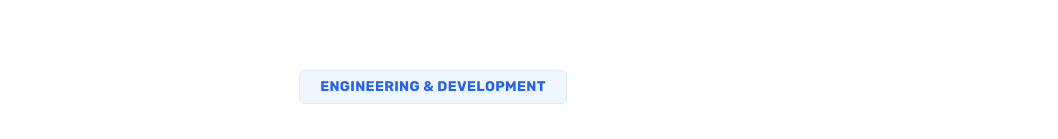
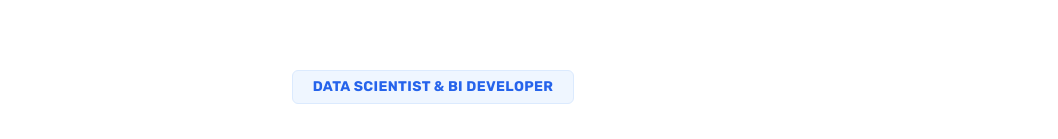
Before and after one commit to liorkima5-coder/Portfolio, a Next.js app: page / in a window 1280 px wide. Shown: the part 154-293 px from the top of the page, without its empty margins (207-1265 px from the left). Built offline with nearby package versions, Linux system fonts and the light colour scheme.

Commit message:
Update page.tsx

```diff
--- a/app/page.tsx
+++ b/app/page.tsx
@@ -7,7 +7,7 @@ export default function Home() {
       <section className="flex flex-col items-center justify-center text-center pt-24 pb-16 px-6">
         {/* Tag עליון */}
         <div className="bg-[#eff6ff] text-[#2563eb] px-5 py-1.5 rounded-md text-sm font-bold mb-8 border border-[#dbeafe] tracking-wide uppercase">
-          Engineering & Development
+          Data Scientist & BI Developer
         </div>
 
         {/* כותרת מרכזית עבה */}
```
